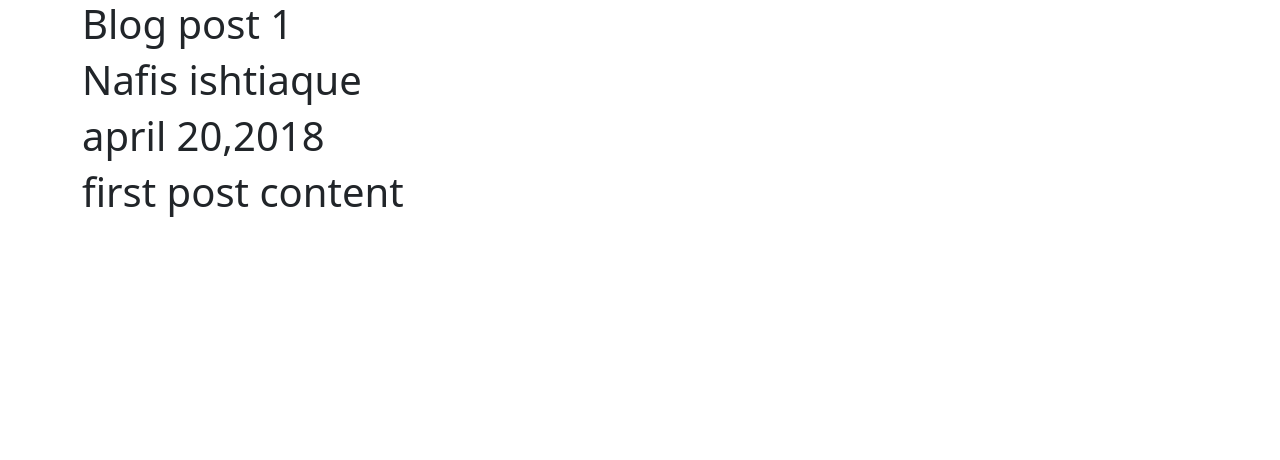
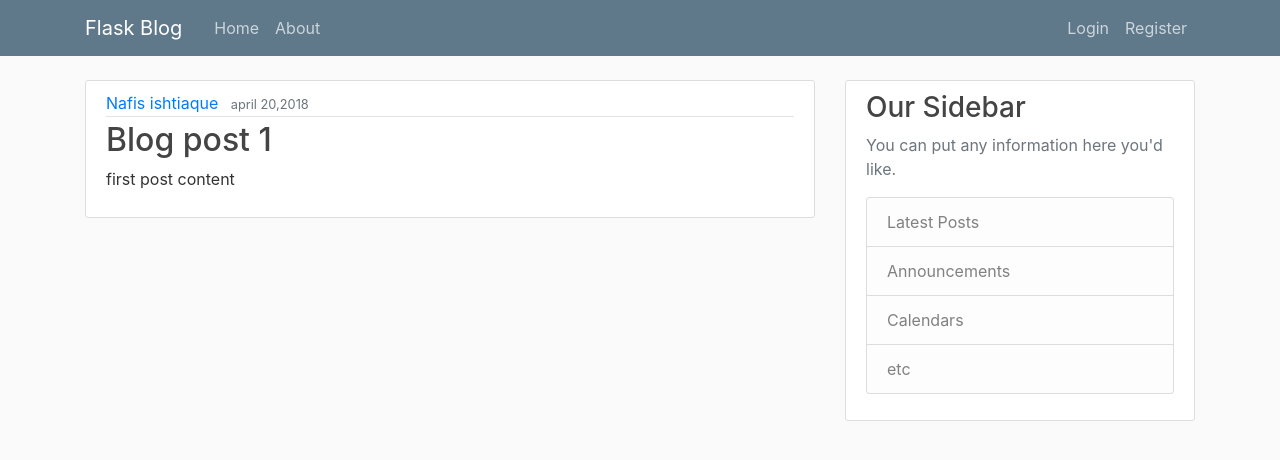
Before and after one commit to IshtiaqueNafis/BlogProject, a Flask app: page / in a window 1280 px wide. Shown: the top 460 px of the page. Run offline with Flask 2, Linux system fonts and the light colour scheme; some libraries are stand-ins or nearby versions.

Commit message:
added layout template and added more bootstrap  and navbar

```diff
--- a/app.py
+++ b/app.py
@@ -1,4 +1,4 @@
-from flask import Flask, render_template
+from flask import Flask, render_template,url_for
 
 app = Flask(__name__)
 posts = [
--- /dev/null
+++ b/static/main.css
@@ -0,0 +1,80 @@
+body {
+  background: #fafafa;
+  color: #333333;
+  margin-top: 5rem;
+}
+
+h1, h2, h3, h4, h5, h6 {
+  color: #444444;
+}
+
+.bg-steel {
+  background-color: #5f788a;
+}
+
+.site-header .navbar-nav .nav-link {
+  color: #cbd5db;
+}
+
+.site-header .navbar-nav .nav-link:hover {
+  color: #ffffff;
+}
+
+.site-header .navbar-nav .nav-link.active {
+  font-weight: 500;
+}
+
+.content-section {
+  background: #ffffff;
+  padding: 10px 20px;
+  border: 1px solid #dddddd;
+  border-radius: 3px;
+  margin-bottom: 20px;
+}
+
+.article-title {
+  color: #444444;
+}
+
+a.article-title:hover {
+  color: #428bca;
+  text-decoration: none;
+}
+
+.article-content {
+  white-space: pre-line;
+}
+
+.article-img {
+  height: 65px;
+  width: 65px;
+  margin-right: 16px;
+}
+
+.article-metadata {
+  padding-bottom: 1px;
+  margin-bottom: 4px;
+  border-bottom: 1px solid #e3e3e3
+}
+
+.article-metadata a:hover {
+  color: #333;
+  text-decoration: none;
+}
+
+.article-svg {
+  width: 25px;
+  height: 25px;
+  vertical-align: middle;
+}
+
+.account-img {
+  height: 125px;
+  width: 125px;
+  margin-right: 20px;
+  margin-bottom: 16px;
+}
+
+.account-heading {
+  font-size: 2.5rem;
+}
--- a/templates/home.html
+++ b/templates/home.html
@@ -2,10 +2,16 @@
 {% block content %}
 
 {% for post in posts %}
-    <h1>{{ post.title }}</h1>
-    <h1>{{ post.author }}</h1>
-    <h1>{{ post.date_posted }}</h1>
-    <h1>{{ post.content }}</h1>
+   <article class="media content-section">
+  <div class="media-body">
+    <div class="article-metadata">
+      <a class="mr-2" href="#">{{ post.author }}</a>
+      <small class="text-muted">{{ post.date_posted }}</small>
+    </div>
+    <h2><a class="article-title" href="#">{{ post.title }}</a></h2>
+    <p class="article-content">{{ post.content }}</p>
+  </div>
+</article>
 {% endfor %}
 
 {% endblock content %}
--- a/templates/layout.html
+++ b/templates/layout.html
@@ -1,23 +1,69 @@
 <!DOCTYPE html>
-<html lang="en">
+<html>
 <head>
-   <meta charset="utf-8">
-    <meta name="viewport" content="width=device-width, initial-scale=1">
+    <!-- Required meta tags -->
+    <meta charset="utf-8">
+    <meta name="viewport" content="width=device-width, initial-scale=1, shrink-to-fit=no">
 
     <!-- Bootstrap CSS -->
-    <link href="https://cdn.jsdelivr.net/npm/bootstrap@5.0.0-beta2/dist/css/bootstrap.min.css" rel="stylesheet" integrity="sha384-BmbxuPwQa2lc/FVzBcNJ7UAyJxM6wuqIj61tLrc4wSX0szH/Ev+nYRRuWlolflfl" crossorigin="anonymous">
-{% if title %}
-    <title>flask-Blog-{{ title }}</title>
-{% else %}
-    <title>flask blog</title>
-{% endif %}
+    <link rel="stylesheet" href="https://maxcdn.bootstrapcdn.com/bootstrap/4.0.0/css/bootstrap.min.css" integrity="sha384-Gn5384xqQ1aoWXA+058RXPxPg6fy4IWvTNh0E263XmFcJlSAwiGgFAW/dAiS6JXm" crossorigin="anonymous">
+
+    <link rel="stylesheet" type="text/css" href="{{ url_for('static', filename='main.css') }}">
+
+    {% if title %}
+        <title>Flask Blog - {{ title }}</title>
+    {% else %}
+        <title>Flask Blog</title>
+    {% endif %}
 </head>
 <body>
-<div class="container">
-{% block content %} {% endblock %}
+    <header class="site-header">
+      <nav class="navbar navbar-expand-md navbar-dark bg-steel fixed-top">
+        <div class="container">
+          <a class="navbar-brand mr-4" href="/">Flask Blog</a>
+          <button class="navbar-toggler" type="button" data-toggle="collapse" data-target="#navbarToggle" aria-controls="navbarToggle" aria-expanded="false" aria-label="Toggle navigation">
+            <span class="navbar-toggler-icon"></span>
+          </button>
+          <div class="collapse navbar-collapse" id="navbarToggle">
+            <div class="navbar-nav mr-auto">
+              <a class="nav-item nav-link" href="/">Home</a>
+              <a class="nav-item nav-link" href="/about">About</a>
+            </div>
+            <!-- Navbar Right Side -->
+            <div class="navbar-nav">
+              <a class="nav-item nav-link" href="/login">Login</a>
+              <a class="nav-item nav-link" href="/register">Register</a>
+            </div>
+          </div>
+        </div>
+      </nav>
+    </header>
+    <main role="main" class="container">
+      <div class="row">
+        <div class="col-md-8">
+          {% block content %}{% endblock %}
+        </div>
+        <div class="col-md-4">
+          <div class="content-section">
+            <h3>Our Sidebar</h3>
+            <p class='text-muted'>You can put any information here you'd like.
+              <ul class="list-group">
+                <li class="list-group-item list-group-item-light">Latest Posts</li>
+                <li class="list-group-item list-group-item-light">Announcements</li>
+                <li class="list-group-item list-group-item-light">Calendars</li>
+                <li class="list-group-item list-group-item-light">etc</li>
+              </ul>
+            </p>
+          </div>
+        </div>
+      </div>
+    </main>
 
-</div>
-    <script src="https://cdn.jsdelivr.net/npm/bootstrap@5.0.0-beta2/dist/js/bootstrap.bundle.min.js" integrity="sha384-b5kHyXgcpbZJO/tY9Ul7kGkf1S0CWuKcCD38l8YkeH8z8QjE0GmW1gYU5S9FOnJ0" crossorigin="anonymous"></script>
 
+    <!-- Optional JavaScript -->
+    <!-- jQuery first, then Popper.js, then Bootstrap JS -->
+    <script src="https://code.jquery.com/jquery-3.2.1.slim.min.js" integrity="sha384-KJ3o2DKtIkvYIK3UENzmM7KCkRr/rE9/Qpg6aAZGJwFDMVNA/GpGFF93hXpG5KkN" crossorigin="anonymous"></script>
+    <script src="https://cdnjs.cloudflare.com/ajax/libs/popper.js/1.12.9/umd/popper.min.js" integrity="sha384-ApNbgh9B+Y1QKtv3Rn7W3mgPxhU9K/ScQsAP7hUibX39j7fakFPskvXusvfa0b4Q" crossorigin="anonymous"></script>
+    <script src="https://maxcdn.bootstrapcdn.com/bootstrap/4.0.0/js/bootstrap.min.js" integrity="sha384-JZR6Spejh4U02d8jOt6vLEHfe/JQGiRRSQQxSfFWpi1MquVdAyjUar5+76PVCmYl" crossorigin="anonymous"></script>
 </body>
 </html>
```
